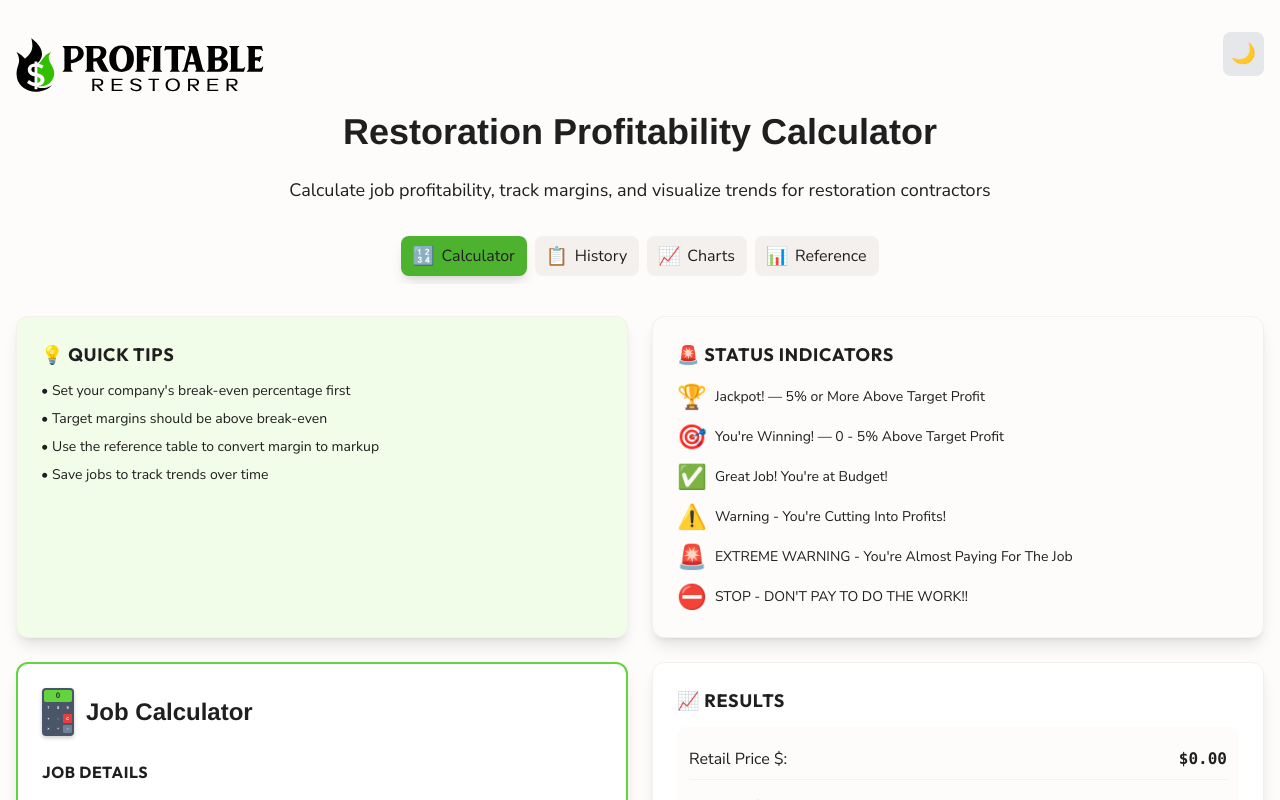
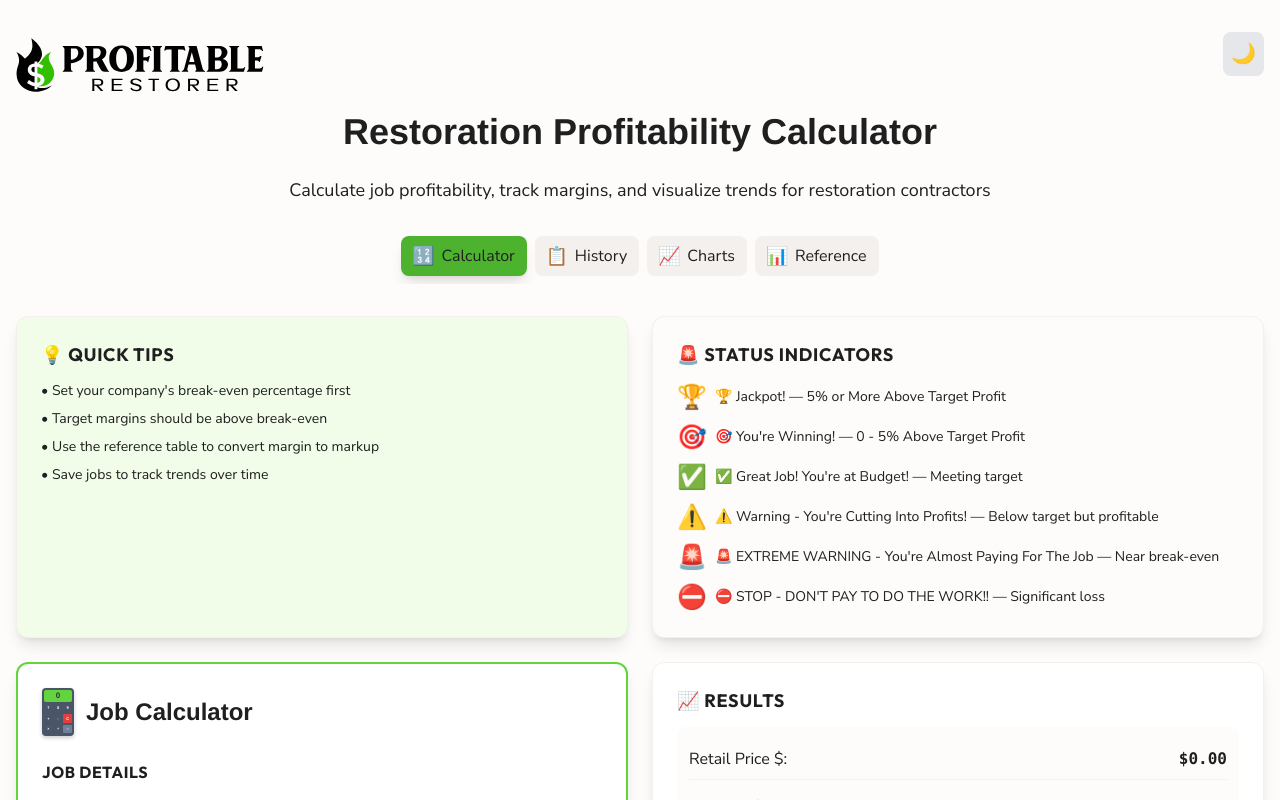
Before and after one commit to KayFernPR/Division-Calculator, a React (Vite) app: page / in a window 1280 px wide. Shown: the top 800 px of the page. Built offline with nearby package versions, Linux system fonts and the light colour scheme.

Commit message:
Fix status indicator labels to match exact specifications with emojis and descriptions

```diff
--- a/src/components/Calculator.jsx
+++ b/src/components/Calculator.jsx
@@ -291,17 +291,17 @@ const Calculator = ({ onAddJob }) => {
   const getStatusText = (status) => {
     switch (status) {
       case 'jackpot':
-        return "Jackpot!"
+        return "🏆 Jackpot!"
       case 'winning':
-        return "You're Winning!"
+        return "🎯 You're Winning!"
       case 'at-budget':
-        return "Great Job! You're at Budget!"
+        return "✅ Great Job! You're at Budget!"
       case 'warning':
-        return "Warning - You're Cutting Into Profits!"
+        return "⚠️ Warning - You're Cutting Into Profits!"
       case 'extreme-warning':
-        return "EXTREME WARNING - You're Almost Paying For The Job"
+        return "🚨 EXTREME WARNING - You're Almost Paying For The Job"
       case 'below-breakeven':
-        return "STOP - DON'T PAY TO DO THE WORK!!"
+        return "⛔ STOP - DON'T PAY TO DO THE WORK!!"
       default:
         return 'Calculating'
     }
@@ -576,27 +576,27 @@ const Calculator = ({ onAddJob }) => {
           <div className="space-y-2 text-sm" style={{color: '#1F1F1F'}}>
             <div className="flex items-center gap-2">
               <span className="text-2xl">🏆</span>
-              <span>Jackpot! — 5% or More Above Target Profit</span>
+              <span>🏆 Jackpot! — 5% or More Above Target Profit</span>
             </div>
             <div className="flex items-center gap-2">
               <span className="text-2xl">🎯</span>
-              <span>You're Winning! — 0 - 5% Above Target Profit</span>
+              <span>🎯 You're Winning! — 0 - 5% Above Target Profit</span>
             </div>
             <div className="flex items-center gap-2">
               <span className="text-2xl">✅</span>
-              <span>Great Job! You're at Budget!</span>
+              <span>✅ Great Job! You're at Budget! — Meeting target</span>
             </div>
             <div className="flex items-center gap-2">
               <span className="text-2xl">⚠️</span>
-              <span>Warning - You're Cutting Into Profits!</span>
+              <span>⚠️ Warning - You're Cutting Into Profits! — Below target but profitable</span>
             </div>
             <div className="flex items-center gap-2">
               <span className="text-2xl">🚨</span>
-              <span>EXTREME WARNING - You're Almost Paying For The Job</span>
+              <span>🚨 EXTREME WARNING - You're Almost Paying For The Job — Near break-even</span>
             </div>
             <div className="flex items-center gap-2">
               <span className="text-2xl">⛔</span>
-              <span>STOP - DON'T PAY TO DO THE WORK!!</span>
+              <span>⛔ STOP - DON'T PAY TO DO THE WORK!! — Significant loss</span>
             </div>
           </div>
         </div>
```
